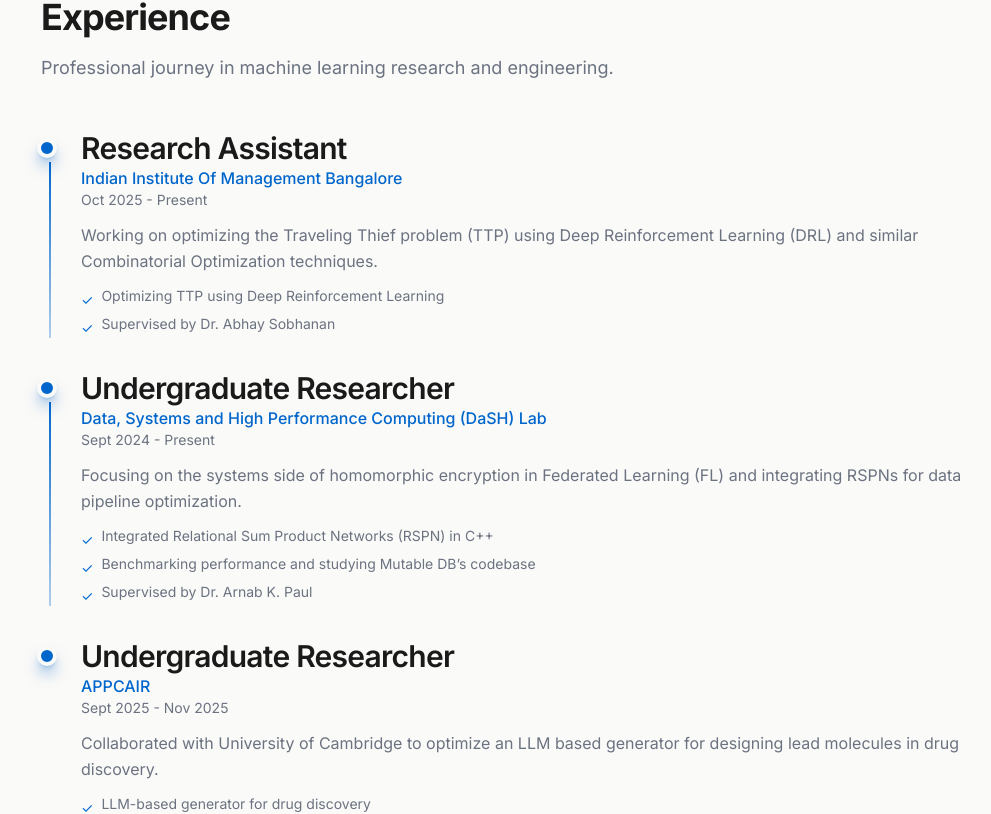
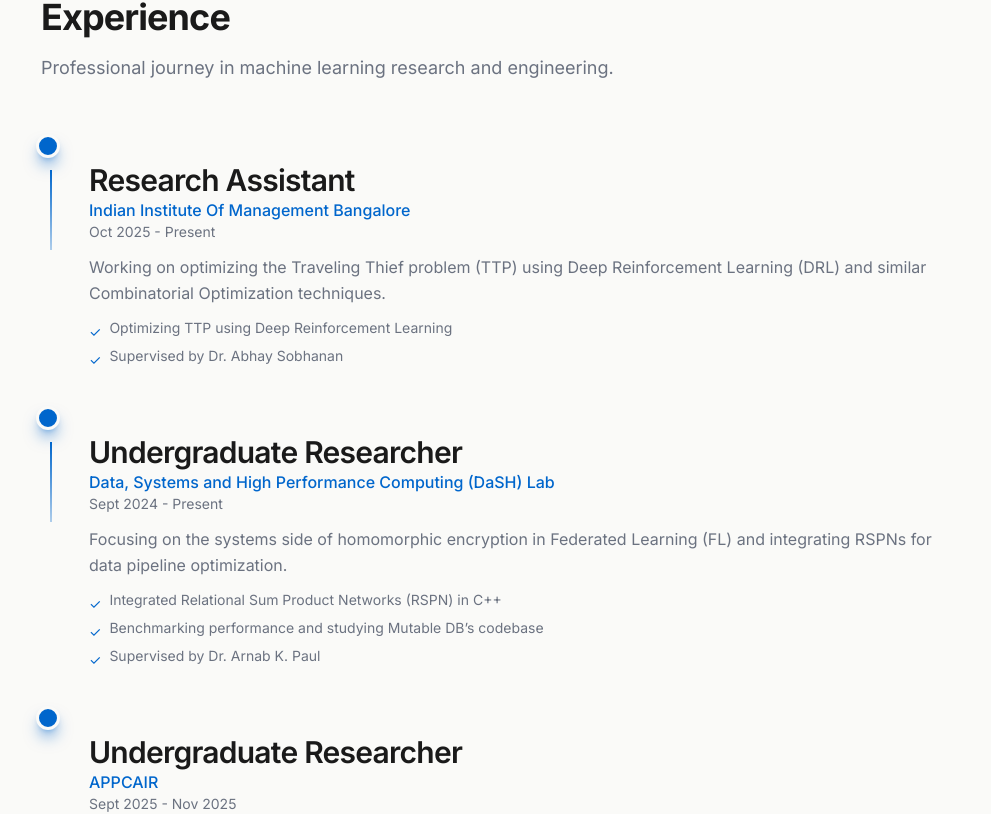
Before and after one commit to nischitkumar/nischitkumar.github.io, a Next.js app: page / in a window 1280 px wide. Shown: the part 3713-4527 px from the top of the page, without its empty margins (135-1126 px from the left). Built offline with nearby package versions, Linux system fonts and the light colour scheme.

Commit message:
Align blue circle with role title

```diff
--- a/src/components/Experience.tsx
+++ b/src/components/Experience.tsx
@@ -56,7 +56,7 @@
                     </p>
                 </div>
 
-                <div className="space-y-8">
+                <div className="space-y-0 relative">
                     {experiences.map((exp, idx) => (
                         <motion.div
                             key={idx}
@@ -64,16 +64,16 @@
                             whileInView={{ opacity: 1, x: 0 }}
                             viewport={{ once: true }}
                             transition={{ delay: idx * 0.1 }}
-                            className="relative pl-10"
+                            className="relative pl-12 py-8"
                         >
-                            {/* Timeline Line */}
+                            {/* Timeline Line - extends from circle down */}
                             {idx < experiences.length - 1 && (
-                                <div className="absolute left-2 top-8 bottom-0 w-0.5 bg-gradient-to-b from-accent to-accent/30 dark:from-blue-500 dark:to-blue-500/30" />
+                                <div className="absolute left-[8.5px] top-10 h-20 w-0.5 bg-gradient-to-b from-accent to-accent/30 dark:from-blue-500 dark:to-blue-500/30" />
                             )}
 
                             {/* Timeline Dot */}
                             <motion.div
-                                className="absolute -left-1 top-2 w-5 h-5 bg-accent dark:bg-blue-500 rounded-full shadow-lg shadow-accent/50 dark:shadow-blue-500/50 border-4 border-cream dark:border-charcoal"
+                                className="absolute -left-[5px] top-1 w-6 h-6 bg-accent dark:bg-blue-500 rounded-full shadow-lg shadow-accent/50 dark:shadow-blue-500/50 border-[3px] border-cream dark:border-charcoal"
                                 whileHover={{ scale: 1.3, boxShadow: '0 0 20px rgba(0, 102, 204, 0.6)' }}
                                 transition={{ type: 'spring', stiffness: 400, damping: 10 }}
                             />
```
